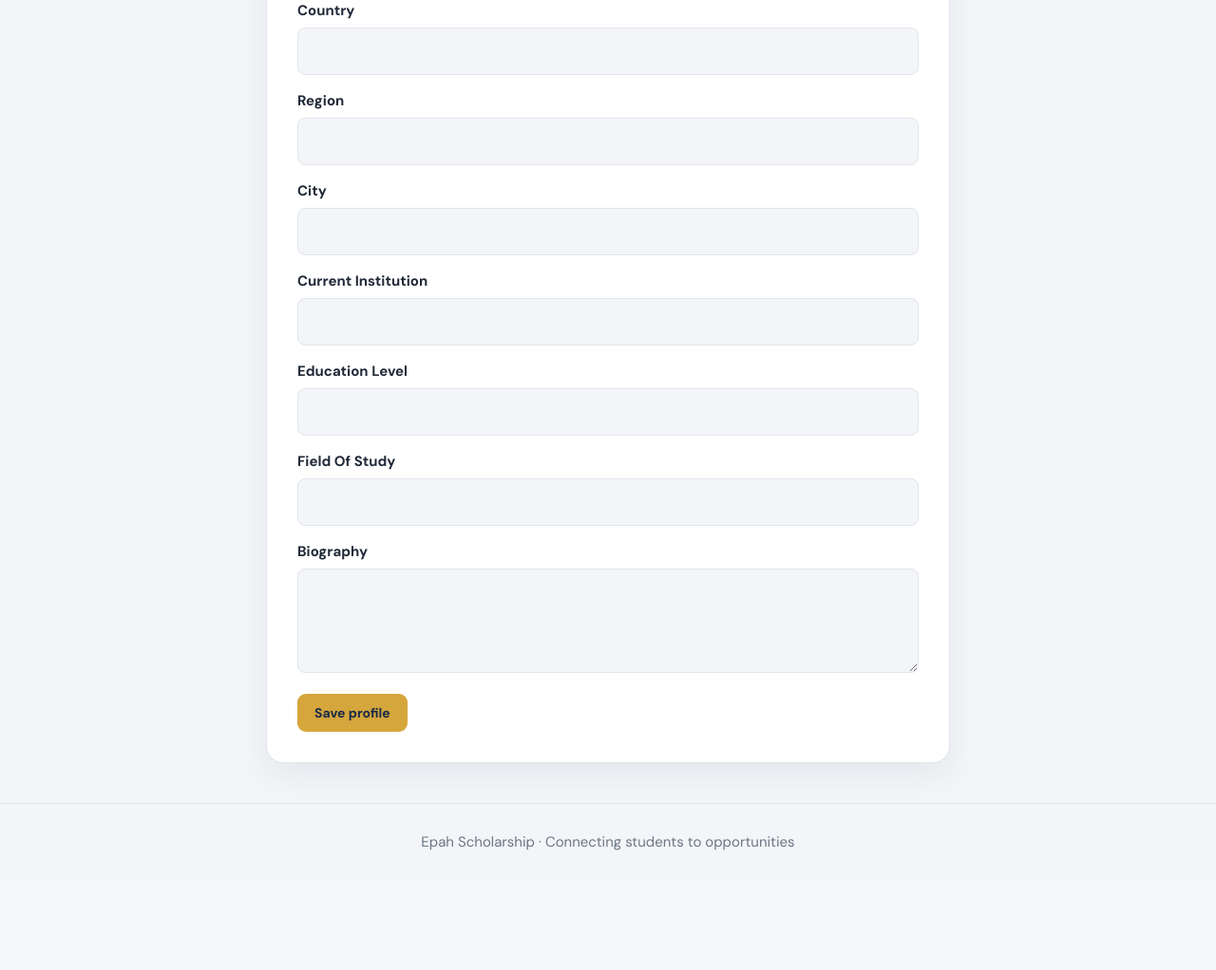
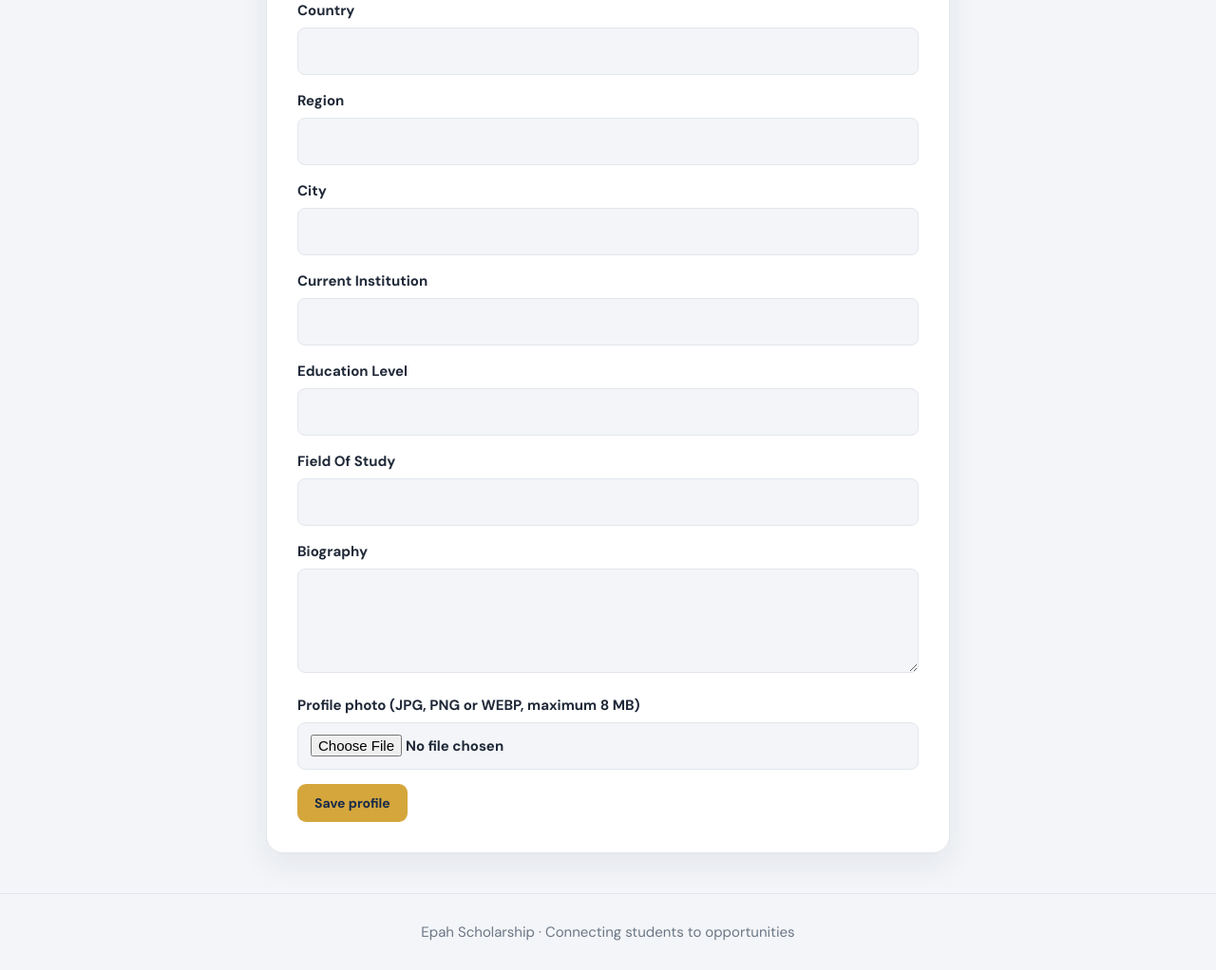
Before and after one commit to fepah222/epah_scholarship_project, a Python web app: template app/templates/student/profile.html in a window 1280 px wide. Shown: the part 222-1244 px from the top of the page at 95% size. Before the commit the page ends 1118 px from the top, so only its background shows below. Run offline with Jinja, Linux system fonts and the light colour scheme; the template is opened without the code that fills it, so the values that code supplies are empty.

Commit message:
Add profile image upload and institution scholarship display

```diff
--- a/app/templates/student/profile.html
+++ b/app/templates/student/profile.html
@@ -1 +1,8 @@
-{% extends 'base.html' %}{% block content %}<div class="form-wrap wide"><h1>Your student profile</h1><form method="post"><input type="hidden" name="csrf_token" value="{{ csrf_token() }}">{% for field in ['country','region','city','current_institution','education_level','field_of_study'] %}<label>{{ field.replace('_',' ').title() }}<input name="{{ field }}" value="{{ getattr(profile,field,'') or '' }}"></label>{% endfor %}<label>Biography<textarea name="biography">{{ profile.biography or '' }}</textarea></label><button class="button">Save profile</button></form></div>{% endblock %}
+{% extends 'base.html' %}{% block content %}
+<div class="form-wrap wide"><h1>Your student profile</h1>
+{% if current_user.profile_photo %}<img src="{{ url_for('media_file', filename=current_user.profile_photo) }}" alt="Profile photo" style="width:110px;height:110px;object-fit:cover;border-radius:50%">{% endif %}
+<form method="post" enctype="multipart/form-data"><input type="hidden" name="csrf_token" value="{{ csrf_token() }}">
+{% for field in ['country','region','city','current_institution','education_level','field_of_study'] %}<label>{{ field.replace('_',' ').title() }}<input name="{{ field }}" value="{{ getattr(profile,field,'') or '' }}"></label>{% endfor %}
+<label>Biography<textarea name="biography">{{ profile.biography or '' }}</textarea></label>
+<label>Profile photo (JPG, PNG or WEBP, maximum 8 MB)<input type="file" name="profile_photo" accept=".jpg,.jpeg,.png,.webp,image/jpeg,image/png,image/webp"></label>
+<button class="button">Save profile</button></form></div>{% endblock %}
```
